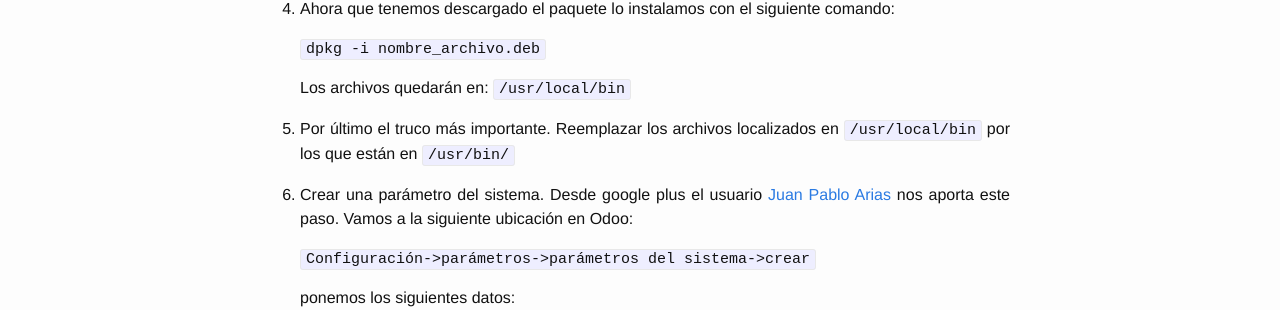
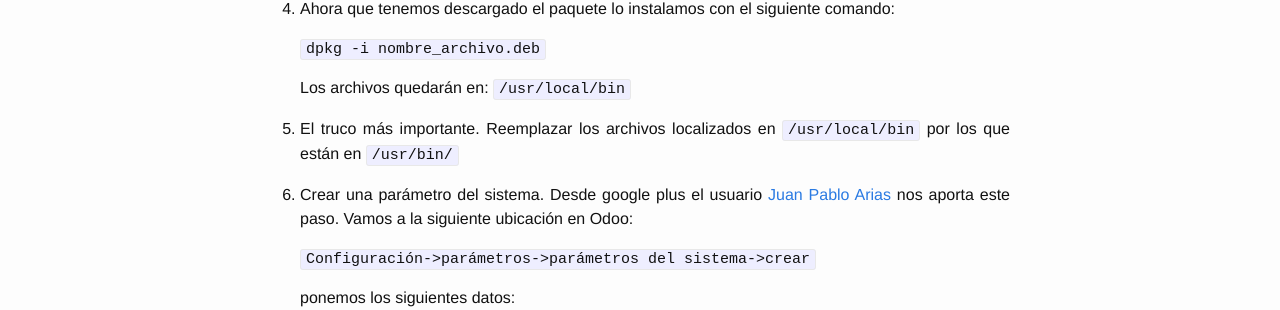
Before and after one commit to Capriatto/Capriatto.github.io, a Jekyll site: the page built from _posts/2015-06-08-welcome-to-jekyll.markdown, in a window 1280 px wide. Shown: the part 760-1070 px from the top of the page. Built offline with Jekyll 4.4.1, drawn with Linux system fonts in a browser that asks for light colours; comment, search, counter and statistics services are not loaded.

```diff
--- a/_posts/2015-06-08-welcome-to-jekyll.markdown
+++ b/_posts/2015-06-08-welcome-to-jekyll.markdown
@@ -37,7 +37,7 @@
 
      Los archivos quedarán en: `/usr/local/bin`
 
-  5. Por último el truco más importante. Reemplazar los archivos localizados en `/usr/local/bin` por los que están en
+  5. El truco más importante. Reemplazar los archivos localizados en `/usr/local/bin` por los que están en
     `/usr/bin/`
 
   6. Crear una parámetro del sistema. Desde google plus el usuario [Juan Pablo Arias][juanpabloarias-plus] nos aporta
```
